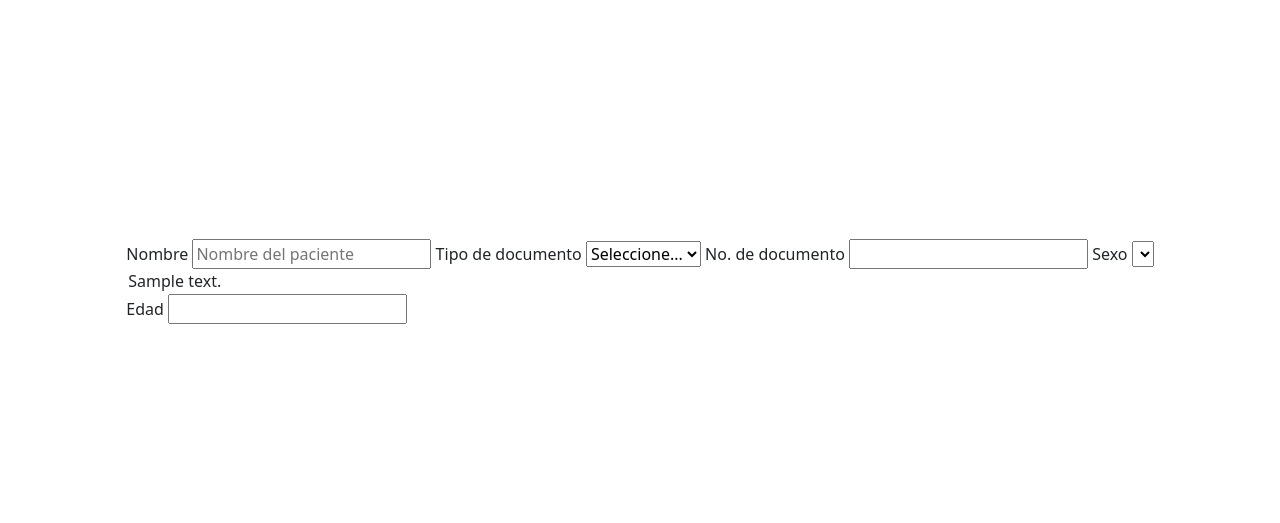
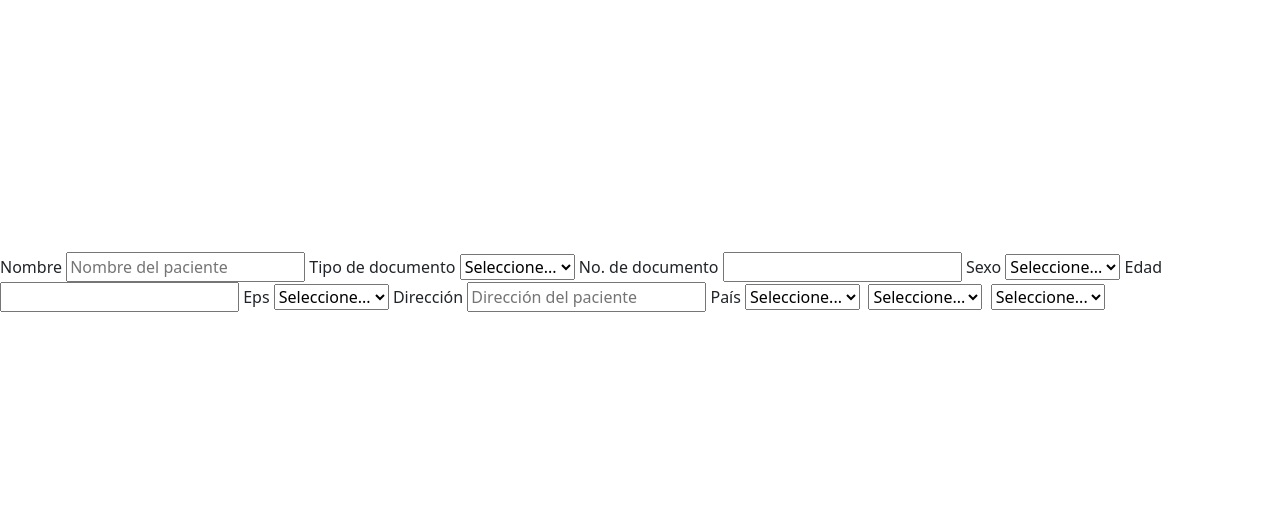
Before and after one commit to DavidMojica/T3, a Django app: template main/templates/sm_llamadas.html in a window 1280 px wide. Shown: the part 805-1328 px from the top of the page. Run offline with Django 5.2, Linux system fonts and the light colour scheme; tables that the repository leaves empty hold one stand-in row (values such as "Sample post"); the template is opened without the code that fills it: values that come from a table or form of the project are taken from there, most other values are stand-ins (such as "Sample title", 1, 10 or a date in 2020); lists and menus that the app fills with data are empty; style sheets or scripts are compiled from the project's sources; some libraries are stand-ins or nearby versions.

Commit message:
3-11-23 IV

```diff
--- a/main/templates/sm_llamadas.html
+++ b/main/templates/sm_llamadas.html
@@ -20,7 +20,7 @@
 
     <label for="in_sexo">Sexo</label>
     <select name="sexo" id="in_sexo">
-      <select name="tipo_documento" id="in_tipo_documento">
+        <option value="-1">Seleccione...</option>
         {% for sexo in sexos %}
         <option value="{{sexo.id}}">{{sexo.description}}</option>
         {% endfor %}
@@ -30,6 +30,35 @@
     <label for="in_edad">Edad</label>
     <input type="number" name="edad" id="in_edad">
 
+    <label for="in_eps">Eps</label>
+    <select name="eps" id="in_eps">
+        <option value="-1">Seleccione...</option>
+        {% for eps in EPSS %}
+        <option value="{{eps.id}}">{{eps.description}}</option>
+        {% endfor %}
+    </select>
+
+    <label for="in_direccion">Dirección</label>
+    <input type="text" name="direccion" id="in_direccion" placeholder="Dirección del paciente">
+
+    <label for="in_pais">País</label>
+    <select name="pais" id="in_pais">
+        <option value="-1">Seleccione...</option>
+        {% for pais in paises %}
+        <option value="{{pais.id}}">{{pais.description}}</option>
+        {% endfor %}
+    </select>
+
+    <label for="in_departamento"></label>
+    <select name="departamento" id="in_departamento">
+        <option value="-1">Seleccione...</option>
+    </select>
+
+    <label for="in_municipio"></label>
+    <select name="municipio" id="in_municipio">
+        <option value="-1">Seleccione...</option>
+    </select>
+
 
 
   </form>
```
Also changed, not shown: main/views.py (+6 -2 lines), main/migrations/0016_eps.py (added). Lines whose indentation alone changed are shown as unchanged.
